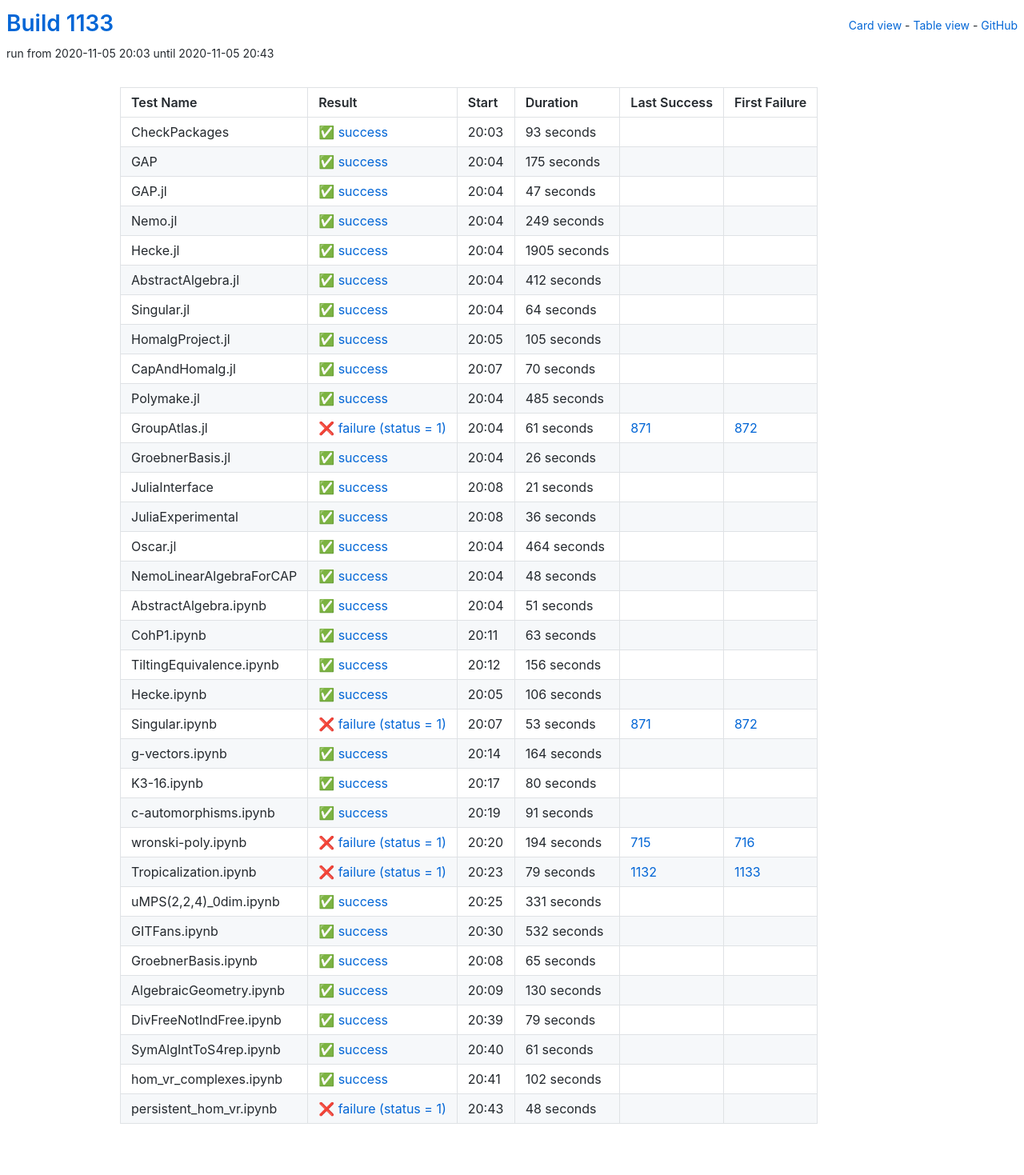
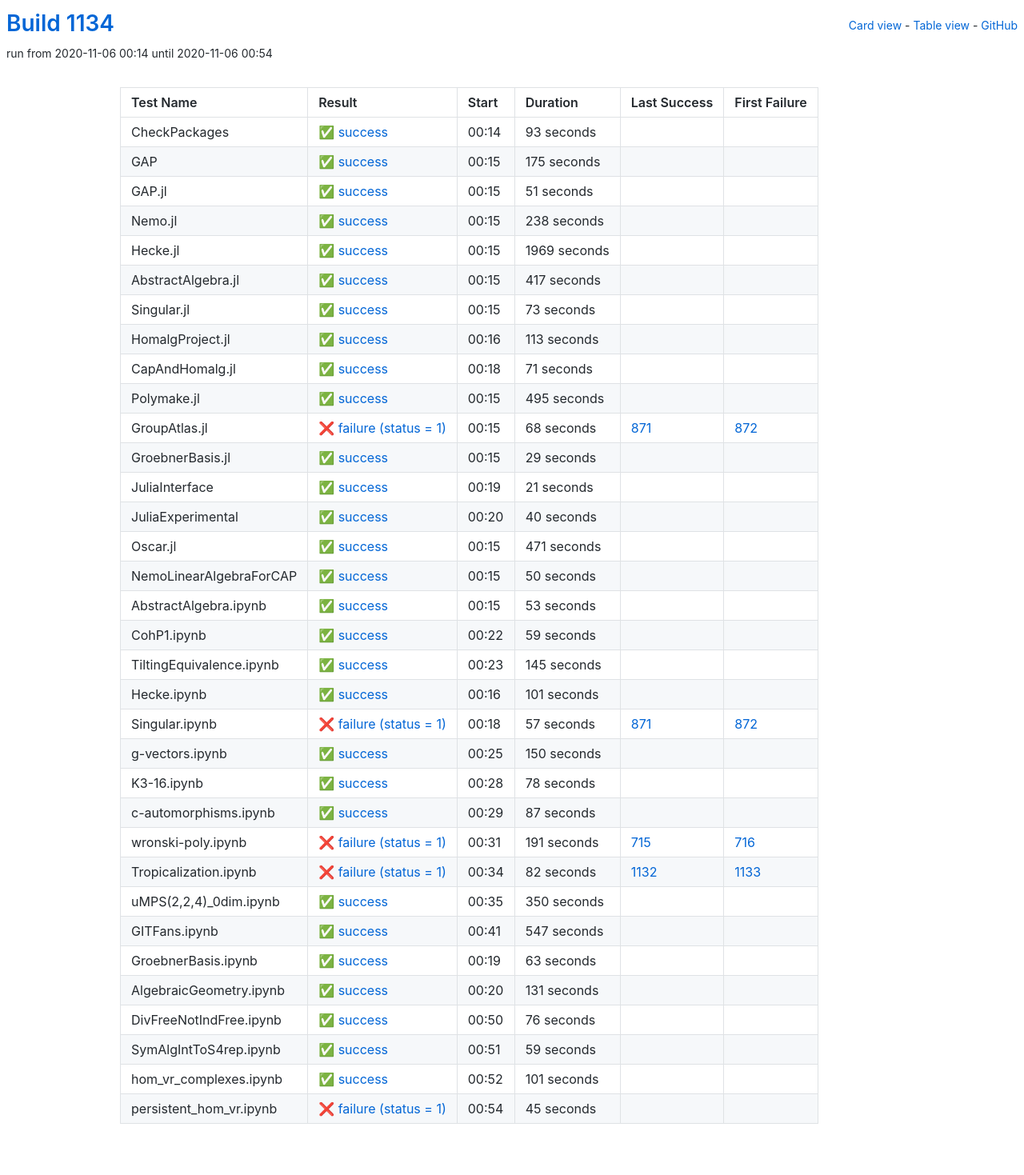
Before and after one commit to oscar-system/oscar-ci-status-stable, a Jekyll site: the page built from table.html, in a window 1280 px wide. Shown: the whole page at 80% size. Built offline with Jekyll 4.4.1, drawn with Linux system fonts in a browser that asks for light colours.

Commit message:
Build #1134

```diff
--- a/_data/ci.yml
+++ b/_data/ci.yml
@@ -1,6 +1,6 @@
 ---
-build: 1133
-build_url: https://oscarci.mathematik.uni-kl.de/job/oscar-stable/1133/
+build: 1134
+build_url: https://oscarci.mathematik.uni-kl.de/job/oscar-stable/1134/
 job: oscar-stable
 organization: oscar-system
 repo: oscar-ci-status-stable
@@ -8,8 +8,8 @@ repourl: https://github.com/oscar-system/oscar-ci-status-stable
 tests:
 - name: CheckPackages
   id: checkpackages
-  log: https://oscarci.mathematik.uni-kl.de/job/oscar-stable/1133/artifact/logs/build-1133/CheckPackages.log
-  start: 2020-11-05 20:03
+  log: https://oscarci.mathematik.uni-kl.de/job/oscar-stable/1134/artifact/logs/build-1134/CheckPackages.log
+  start: 2020-11-06 00:14
   success: true
   exitcode: 0
   status: success
@@ -20,8 +20,8 @@ tests:
   first_failure_url:
 - name: GAP
   id: gap
-  log: https://oscarci.mathematik.uni-kl.de/job/oscar-stable/1133/artifact/logs/build-1133/GAP.log
-  start: 2020-11-05 20:04
+  log: https://oscarci.mathematik.uni-kl.de/job/oscar-stable/1134/artifact/logs/build-1134/GAP.log
+  start: 2020-11-06 00:15
   success: true
   exitcode: 0
   status: success
@@ -32,128 +32,128 @@ tests:
   first_failure_url:
 - name: GAP.jl
   id: gap-jl
-  log: https://oscarci.mathematik.uni-kl.de/job/oscar-stable/1133/artifact/logs/build-1133/GAP.jl.log
-  start: 2020-11-05 20:04
+  log: https://oscarci.mathematik.uni-kl.de/job/oscar-stable/1134/artifact/logs/build-1134/GAP.jl.log
+  start: 2020-11-06 00:15
   success: true
   exitcode: 0
   status: success
-  duration: 47
+  duration: 51
   last_success: false
   last_success_url:
   first_failure: false
   first_failure_url:
 - name: Nemo.jl
   id: nemo-jl
-  log: https://oscarci.mathematik.uni-kl.de/job/oscar-stable/1133/artifact/logs/build-1133/Nemo.jl.log
-  start: 2020-11-05 20:04
+  log: https://oscarci.mathematik.uni-kl.de/job/oscar-stable/1134/artifact/logs/build-1134/Nemo.jl.log
+  start: 2020-11-06 00:15
   success: true
   exitcode: 0
   status: success
-  duration: 249
+  duration: 238
   last_success: false
   last_success_url:
   first_failure: false
   first_failure_url:
 - name: Hecke.jl
   id: hecke-jl
-  log: https://oscarci.mathematik.uni-kl.de/job/oscar-stable/1133/artifact/logs/build-1133/Hecke.jl.log
-  start: 2020-11-05 20:04
+  log: https://oscarci.mathematik.uni-kl.de/job/oscar-stable/1134/artifact/logs/build-1134/Hecke.jl.log
+  start: 2020-11-06 00:15
   success: true
   exitcode: 0
   status: success
-  duration: 1905
+  duration: 1969
   last_success: false
   last_success_url:
   first_failure: false
   first_failure_url:
 - name: AbstractAlgebra.jl
   id: abstractalgebra-jl
-  log: https://oscarci.mathematik.uni-kl.de/job/oscar-stable/1133/artifact/logs/build-1133/AbstractAlgebra.jl.log
-  start: 2020-11-05 20:04
+  log: https://oscarci.mathematik.uni-kl.de/job/oscar-stable/1134/artifact/logs/build-1134/AbstractAlgebra.jl.log
+  start: 2020-11-06 00:15
   success: true
   exitcode: 0
   status: success
-  duration: 412
+  duration: 417
   last_success: false
   last_success_url:
   first_failure: false
   first_failure_url:
 - name: Singular.jl
   id: singular-jl
-  log: https://oscarci.mathematik.uni-kl.de/job/oscar-stable/1133/artifact/logs/build-1133/Singular.jl.log
-  start: 2020-11-05 20:04
+  log: https://oscarci.mathematik.uni-kl.de/job/oscar-stable/1134/artifact/logs/build-1134/Singular.jl.log
+  start: 2020-11-06 00:15
   success: true
   exitcode: 0
   status: success
-  duration: 64
+  duration: 73
   last_success: false
   last_success_url:
   first_failure: false
   first_failure_url:
 - name: HomalgProject.jl
   id: homalgproject-jl
-  log: https://oscarci.mathematik.uni-kl.de/job/oscar-stable/1133/artifact/logs/build-1133/HomalgProject.jl.log
-  start: 2020-11-05 20:05
+  log: https://oscarci.mathematik.uni-kl.de/job/oscar-stable/1134/artifact/logs/build-1134/HomalgProject.jl.log
+  start: 2020-11-06 00:16
   success: true
   exitcode: 0
   status: success
-  duration: 105
+  duration: 113
   last_success: false
   last_success_url:
   first_failure: false
   first_failure_url:
 - name: CapAndHomalg.jl
   id: capandhomalg-jl
-  log: https://oscarci.mathematik.uni-kl.de/job/oscar-stable/1133/artifact/logs/build-1133/CapAndHomalg.jl.log
-  start: 2020-11-05 20:07
+  log: https://oscarci.mathematik.uni-kl.de/job/oscar-stable/1134/artifact/logs/build-1134/CapAndHomalg.jl.log
+  start: 2020-11-06 00:18
   success: true
   exitcode: 0
   status: success
-  duration: 70
+  duration: 71
   last_success: false
   last_success_url:
   first_failure: false
   first_failure_url:
 - name: Polymake.jl
   id: polymake-jl
-  log: https://oscarci.mathematik.uni-kl.de/job/oscar-stable/1133/artifact/logs/build-1133/Polymake.jl.log
-  start: 2020-11-05 20:04
+  log: https://oscarci.mathematik.uni-kl.de/job/oscar-stable/1134/artifact/logs/build-1134/Polymake.jl.log
+  start: 2020-11-06 00:15
   success: true
   exitcode: 0
   status: success
-  duration: 485
+  duration: 495
   last_success: false
   last_success_url:
   first_failure: false
   first_failure_url:
 - name: GroupAtlas.jl
   id: groupatlas-jl
-  log: https://oscarci.mathematik.uni-kl.de/job/oscar-stable/1133/artifact/logs/build-1133/GroupAtlas.jl.log
-  start: 2020-11-05 20:04
+  log: https://oscarci.mathematik.uni-kl.de/job/oscar-stable/1134/artifact/logs/build-1134/GroupAtlas.jl.log
+  start: 2020-11-06 00:15
   success: false
   exitcode: 1
   status: failure
-  duration: 61
+  duration: 68
   last_success: 871
   last_success_url: https://oscarci.mathematik.uni-kl.de/job/oscar-stable/871/
   first_failure: 872
   first_failure_url: https://oscarci.mathematik.uni-kl.de/job/oscar-stable/872/
 - name: GroebnerBasis.jl
   id: groebnerbasis-jl
-  log: https://oscarci.mathematik.uni-kl.de/job/oscar-stable/1133/artifact/logs/build-1133/GroebnerBasis.jl.log
-  start: 2020-11-05 20:04
+  log: https://oscarci.mathematik.uni-kl.de/job/oscar-stable/1134/artifact/logs/build-1134/GroebnerBasis.jl.log
+  start: 2020-11-06 00:15
   success: true
   exitcode: 0
   status: success
-  duration: 26
+  duration: 29
   last_success: false
   last_success_url:
   first_failure: false
   first_failure_url:
 - name: JuliaInterface
   id: juliainterface
-  log: https://oscarci.mathematik.uni-kl.de/job/oscar-stable/1133/artifact/logs/build-1133/JuliaInterface.log
-  start: 2020-11-05 20:08
+  log: https://oscarci.mathematik.uni-kl.de/job/oscar-stable/1134/artifact/logs/build-1134/JuliaInterface.log
+  start: 2020-11-06 00:19
   success: true
   exitcode: 0
   status: success
@@ -164,56 +164,188 @@ tests:
   first_failure_url:
 - name: JuliaExperimental
   id: juliaexperimental
-  log: https://oscarci.mathematik.uni-kl.de/job/oscar-stable/1133/artifact/logs/build-1133/JuliaExperimental.log
-  start: 2020-11-05 20:08
+  log: https://oscarci.mathematik.uni-kl.de/job/oscar-stable/1134/artifact/logs/build-1134/JuliaExperimental.log
+  start: 2020-11-06 00:20
   success: true
   exitcode: 0
   status: success
-  duration: 36
+  duration: 40
   last_success: false
   last_success_url:
   first_failure: false
   first_failure_url:
 - name: Oscar.jl
   id: oscar-jl
-  log: https://oscarci.mathematik.uni-kl.de/job/oscar-stable/1133/artifact/logs/build-1133/Oscar.jl.log
-  start: 2020-11-05 20:04
+  log: https://oscarci.mathematik.uni-kl.de/job/oscar-stable/1134/artifact/logs/build-1134/Oscar.jl.log
+  start: 2020-11-06 00:15
   success: true
   exitcode: 0
   status: success
-  duration: 464
+  duration: 471
   last_success: false
   last_success_url:
   first_failure: false
   first_failure_url:
 - name: NemoLinearAlgebraForCAP
   id: nemolinearalgebraforcap
-  log: https://oscarci.mathematik.uni-kl.de/job/oscar-stable/1133/artifact/logs/build-1133/NemoLinearAlgebraForCAP.log
-  start: 2020-11-05 20:04
+  log: https://oscarci.mathematik.uni-kl.de/job/oscar-stable/1134/artifact/logs/build-1134/NemoLinearAlgebraForCAP.log
+  start: 2020-11-06 00:15
   success: true
   exitcode: 0
   status: success
-  duration: 48
+  duration: 50
   last_success: false
   last_success_url:
   first_failure: false
   first_failure_url:
 - name: AbstractAlgebra.ipynb
   id: abstractalgebra-ipynb
-  log: https://oscarci.mathematik.uni-kl.de/job/oscar-stable/1133/artifact/logs/build-1133/AbstractAlgebra.ipynb.log
-  start: 2020-11-05 20:04
+  log: https://oscarci.mathematik.uni-kl.de/job/oscar-stable/1134/artifact/logs/build-1134/AbstractAlgebra.ipynb.log
+  start: 2020-11-06 00:15
   success: true
   exitcode: 0
   status: success
-  duration: 51
+  duration: 53
   last_success: false
   last_success_url:
   first_failure: false
   first_failure_url:
 - name: CohP1.ipynb
   id: cohp1-ipynb
-  log: https://oscarci.mathematik.uni-kl.de/job/oscar-stable/1133/artifact/logs/build-1133/CohP1.ipynb.log
-  start: 2020-11-05 20:11
+  log: https://oscarci.mathematik.uni-kl.de/job/oscar-stable/1134/artifact/logs/build-1134/CohP1.ipynb.log
+  start: 2020-11-06 00:22
+  success: true
+  exitcode: 0
+  status: success
+  duration: 59
+  last_success: false
+  last_success_url:
+  first_failure: false
+  first_failure_url:
+- name: TiltingEquivalence.ipynb
+  id: tiltingequivalence-ipynb
+  log: https://oscarci.mathematik.uni-kl.de/job/oscar-stable/1134/artifact/logs/build-1134/TiltingEquivalence.ipynb.log
+  start: 2020-11-06 00:23
+  success: true
+  exitcode: 0
+  status: success
+  duration: 145
+  last_success: false
+  last_success_url:
+  first_failure: false
+  first_failure_url:
+- name: Hecke.ipynb
+  id: hecke-ipynb
+  log: https://oscarci.mathematik.uni-kl.de/job/oscar-stable/1134/artifact/logs/build-1134/Hecke.ipynb.log
+  start: 2020-11-06 00:16
+  success: true
+  exitcode: 0
+  status: success
+  duration: 101
+  last_success: false
+  last_success_url:
+  first_failure: false
+  first_failure_url:
+- name: Singular.ipynb
+  id: singular-ipynb
+  log: https://oscarci.mathematik.uni-kl.de/job/oscar-stable/1134/artifact/logs/build-1134/Singular.ipynb.log
+  start: 2020-11-06 00:18
+  success: false
+  exitcode: 1
+  status: failure
+  duration: 57
+  last_success: 871
+  last_success_url: https://oscarci.mathematik.uni-kl.de/job/oscar-stable/871/
+  first_failure: 872
+  first_failure_url: https://oscarci.mathematik.uni-kl.de/job/oscar-stable/872/
+- name: g-vectors.ipynb
+  id: g-vectors-ipynb
+  log: https://oscarci.mathematik.uni-kl.de/job/oscar-stable/1134/artifact/logs/build-1134/g-vectors.ipynb.log
+  start: 2020-11-06 00:25
+  success: true
+  exitcode: 0
+  status: success
+  duration: 150
+  last_success: false
+  last_success_url:
+  first_failure: false
+  first_failure_url:
+- name: K3-16.ipynb
+  id: k3-16-ipynb
+  log: https://oscarci.mathematik.uni-kl.de/job/oscar-stable/1134/artifact/logs/build-1134/K3-16.ipynb.log
+  start: 2020-11-06 00:28
+  success: true
+  exitcode: 0
+  status: success
+  duration: 78
+  last_success: false
+  last_success_url:
+  first_failure: false
+  first_failure_url:
+- name: c-automorphisms.ipynb
+  id: c-automorphisms-ipynb
+  log: https://oscarci.mathematik.uni-kl.de/job/oscar-stable/1134/artifact/logs/build-1134/c-automorphisms.ipynb.log
+  start: 2020-11-06 00:29
+  success: true
+  exitcode: 0
+  status: success
+  duration: 87
+  last_success: false
+  last_success_url:
+  first_failure: false
+  first_failure_url:
+- name: wronski-poly.ipynb
+  id: wronski-poly-ipynb
+  log: https://oscarci.mathematik.uni-kl.de/job/oscar-stable/1134/artifact/logs/build-1134/wronski-poly.ipynb.log
+  start: 2020-11-06 00:31
+  success: false
+  exitcode: 1
+  status: failure
+  duration: 191
+  last_success: 715
+  last_success_url: https://oscarci.mathematik.uni-kl.de/job/oscar-stable/715/
+  first_failure: 716
+  first_failure_url: https://oscarci.mathematik.uni-kl.de/job/oscar-stable/716/
+- name: Tropicalization.ipynb
+  id: tropicalization-ipynb
+  log: https://oscarci.mathematik.uni-kl.de/job/oscar-stable/1134/artifact/logs/build-1134/Tropicalization.ipynb.log
+  start: 2020-11-06 00:34
+  success: false
+  exitcode: 1
+  status: failure
+  duration: 82
+  last_success: 1132
+  last_success_url: https://oscarci.mathematik.uni-kl.de/job/oscar-stable/1132/
+  first_failure: 1133
+  first_failure_url: https://oscarci.mathematik.uni-kl.de/job/oscar-stable/1133/
+- name: uMPS(2,2,4)_0dim.ipynb
+  id: umps-2-2-4-0dim-ipynb
+  log: https://oscarci.mathematik.uni-kl.de/job/oscar-stable/1134/artifact/logs/build-1134/uMPS-2-2-4-_0dim.ipynb.log
+  start: 2020-11-06 00:35
+  success: true
+  exitcode: 0
+  status: success
+  duration: 350
+  last_success: false
+  last_success_url:
+  first_failure: false
+  first_failure_url:
+- name: GITFans.ipynb
+  id: gitfans-ipynb
+  log: https://oscarci.mathematik.uni-kl.de/job/oscar-stable/1134/artifact/logs/build-1134/GITFans.ipynb.log
+  start: 2020-11-06 00:41
+  success: true
+  exitcode: 0
+  status: success
+  duration: 547
+  last_success: false
+  last_success_url:
+  first_failure: false
+  first_failure_url:
+- name: GroebnerBasis.ipynb
+  id: groebnerbasis-ipynb
+  log: https://oscarci.mathematik.uni-kl.de/job/oscar-stable/1134/artifact/logs/build-1134/GroebnerBasis.ipynb.log
+  start: 2020-11-06 00:19
   success: true
   exitcode: 0
   status: success
@@ -222,194 +354,62 @@ tests:
   last_success_url:
   first_failure: false
   first_failure_url:
-- name: TiltingEquivalence.ipynb
-  id: tiltingequivalence-ipynb
-  log: https://oscarci.mathematik.uni-kl.de/job/oscar-stable/1133/artifact/logs/build-1133/TiltingEquivalence.ipynb.log
-  start: 2020-11-05 20:12
+- name: AlgebraicGeometry.ipynb
+  id: algebraicgeometry-ipynb
+  log: https://oscarci.mathematik.uni-kl.de/job/oscar-stable/1134/artifact/logs/build-1134/AlgebraicGeometry.ipynb.log
+  start: 2020-11-06 00:20
   success: true
   exitcode: 0
   status: success
-  duration: 156
-  last_success: false
-  last_success_url:
-  first_failure: false
-  first_failure_url:
-- name: Hecke.ipynb
-  id: hecke-ipynb
-  log: https://oscarci.mathematik.uni-kl.de/job/oscar-stable/1133/artifact/logs/build-1133/Hecke.ipynb.log
-  start: 2020-11-05 20:05
-  success: true
-  exitcode: 0
-  status: success
-  duration: 106
-  last_success: false
-  last_success_url:
-  first_failure: false
-  first_failure_url:
-- name: Singular.ipynb
-  id: singular-ipynb
-  log: https://oscarci.mathematik.uni-kl.de/job/oscar-stable/1133/artifact/logs/build-1133/Singular.ipynb.log
-  start: 2020-11-05 20:07
-  success: false
-  exitcode: 1
-  status: failure
-  duration: 53
-  last_success: 871
-  last_success_url: https://oscarci.mathematik.uni-kl.de/job/oscar-stable/871/
-  first_failure: 872
-  first_failure_url: https://oscarci.mathematik.uni-kl.de/job/oscar-stable/872/
-- name: g-vectors.ipynb
-  id: g-vectors-ipynb
-  log: https://oscarci.mathematik.uni-kl.de/job/oscar-stable/1133/artifact/logs/build-1133/g-vectors.ipynb.log
-  start: 2020-11-05 20:14
-  success: true
-  exitcode: 0
-  status: success
-  duration: 164
-  last_success: false
-  last_success_url:
-  first_failure: false
-  first_failure_url:
-- name: K3-16.ipynb
-  id: k3-16-ipynb
-  log: https://oscarci.mathematik.uni-kl.de/job/oscar-stable/1133/artifact/logs/build-1133/K3-16.ipynb.log
-  start: 2020-11-05 20:17
-  success: true
-  exitcode: 0
-  status: success
-  duration: 80
-  last_success: false
-  last_success_url:
-  first_failure: false
-  first_failure_url:
-- name: c-automorphisms.ipynb
-  id: c-automorphisms-ipynb
-  log: https://oscarci.mathematik.uni-kl.de/job/oscar-stable/1133/artifact/logs/build-1133/c-automorphisms.ipynb.log
-  start: 2020-11-05 20:19
-  success: true
-  exitcode: 0
-  status: success
-  duration: 91
-  last_success: false
-  last_success_url:
-  first_failure: false
-  first_failure_url:
-- name: wronski-poly.ipynb
-  id: wronski-poly-ipynb
-  log: https://oscarci.mathematik.uni-kl.de/job/oscar-stable/1133/artifact/logs/build-1133/wronski-poly.ipynb.log
-  start: 2020-11-05 20:20
-  success: false
-  exitcode: 1
-  status: failure
-  duration: 194
-  last_success: 715
-  last_success_url: https://oscarci.mathematik.uni-kl.de/job/oscar-stable/715/
-  first_failure: 716
-  first_failure_url: https://oscarci.mathematik.uni-kl.de/job/oscar-stable/716/
-- name: Tropicalization.ipynb
-  id: tropicalization-ipynb
-  log: https://oscarci.mathematik.uni-kl.de/job/oscar-stable/1133/artifact/logs/build-1133/Tropicalization.ipynb.log
-  start: 2020-11-05 20:23
-  success: false
-  exitcode: 1
-  status: failure
-  duration: 79
-  last_success: 1132
-  last_success_url: https://oscarci.mathematik.uni-kl.de/job/oscar-stable/1132/
-  first_failure: 1133
-  first_failure_url: https://oscarci.mathematik.uni-kl.de/job/oscar-stable/1133/
-- name: uMPS(2,2,4)_0dim.ipynb
-  id: umps-2-2-4-0dim-ipynb
-  log: https://oscarci.mathematik.uni-kl.de/job/oscar-stable/1133/artifact/logs/build-1133/uMPS-2-2-4-_0dim.ipynb.log
-  start: 2020-11-05 20:25
-  success: true
-  exitcode: 0
-  status: success
-  duration: 331
-  last_success: false
-  last_success_url:
-  first_failure: false
-  first_failure_url:
-- name: GITFans.ipynb
-  id: gitfans-ipynb
-  log: https://oscarci.mathematik.uni-kl.de/job/oscar-stable/1133/artifact/logs/build-1133/GITFans.ipynb.log
-  start: 2020-11-05 20:30
-  success: true
-  exitcode: 0
-  status: success
-  duration: 532
-  last_success: false
-  last_success_url:
-  first_failure: false
-  first_failure_url:
-- name: GroebnerBasis.ipynb
-  id: groebnerbasis-ipynb
-  log: https://oscarci.mathematik.uni-kl.de/job/oscar-stable/1133/artifact/logs/build-1133/GroebnerBasis.ipynb.log
-  start: 2020-11-05 20:08
-  success: true
-  exitcode: 0
-  status: success
-  duration: 65
-  last_success: false
-  last_success_url:
-  first_failure: false
-  first_failure_url:
-- name: AlgebraicGeometry.ipynb
-  id: algebraicgeometry-ipynb
-  log: https://oscarci.mathematik.uni-kl.de/job/oscar-stable/1133/artifact/logs/build-1133/AlgebraicGeometry.ipynb.log
-  start: 2020-11-05 20:09
-  success: true
-  exitcode: 0
-  status: success
-  duration: 130
+  duration: 131
   last_success: false
   last_success_url:
   first_failure: false
   first_failure_url:
 - name: DivFreeNotIndFree.ipynb
   id: divfreenotindfree-ipynb
-  log: https://oscarci.mathematik.uni-kl.de/job/oscar-stable/1133/artifact/logs/build-1133/DivFreeNotIndFree.ipynb.log
-  start: 2020-11-05 20:39
+  log: https://oscarci.mathematik.uni-kl.de/job/oscar-stable/1134/artifact/logs/build-1134/DivFreeNotIndFree.ipynb.log
+  start: 2020-11-06 00:50
   success: true
   exitcode: 0
   status: success
-  duration: 79
+  duration: 76
   last_success: false
   last_success_url:
   first_failure: false
   first_failure_url:
 - name: SymAlgIntToS4rep.ipynb
   id: symalginttos4rep-ipynb
-  log: https://oscarci.mathematik.uni-kl.de/job/oscar-stable/1133/artifact/logs/build-1133/SymAlgIntToS4rep.ipynb.log
-  start: 2020-11-05 20:40
+  log: https://oscarci.mathematik.uni-kl.de/job/oscar-stable/1134/artifact/logs/build-1134/SymAlgIntToS4rep.ipynb.log
+  start: 2020-11-06 00:51
   success: true
   exitcode: 0
   status: success
-  duration: 61
+  duration: 59
   last_success: false
   last_success_url:
   first_failure: false
   first_failure_url:
 - name: hom_vr_complexes.ipynb
   id: hom-vr-complexes-ipynb
-  log: https://oscarci.mathematik.uni-kl.de/job/oscar-stable/1133/artifact/logs/build-1133/hom_vr_complexes.ipynb.log
-  start: 2020-11-05 20:41
+  log: https://oscarci.mathematik.uni-kl.de/job/oscar-stable/1134/artifact/logs/build-1134/hom_vr_complexes.ipynb.log
+  start: 2020-11-06 00:52
   success: true
   exitcode: 0
   status: success
-  duration: 102
+  duration: 101
   last_success: false
   last_success_url:
   first_failure: false
   first_failure_url:
 - name: persistent_hom_vr.ipynb
   id: persistent-hom-vr-ipynb
-  log: https://oscarci.mathematik.uni-kl.de/job/oscar-stable/1133/artifact/logs/build-1133/persistent_hom_vr.ipynb.log
-  start: 2020-11-05 20:43
+  log: https://oscarci.mathematik.uni-kl.de/job/oscar-stable/1134/artifact/logs/build-1134/persistent_hom_vr.ipynb.log
+  start: 2020-11-06 00:54
   success: false
   exitcode: 1
   status: failure
-  duration: 48
+  duration: 45
   last_success: false
   last_success_url:
   first_failure: false
```
Also changed, not shown: README.md.
